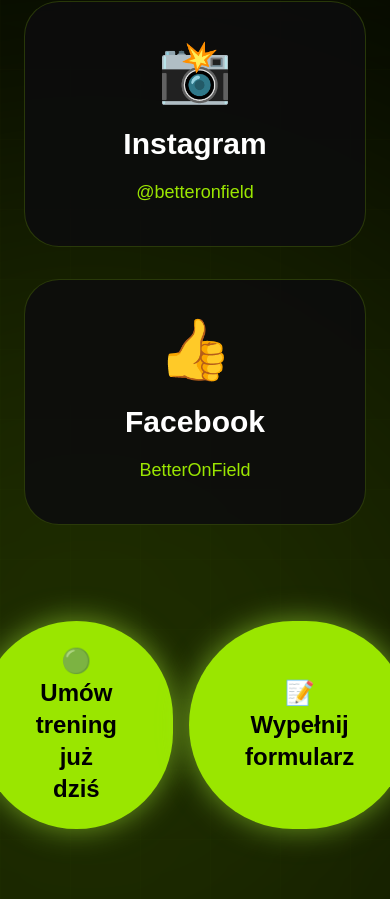
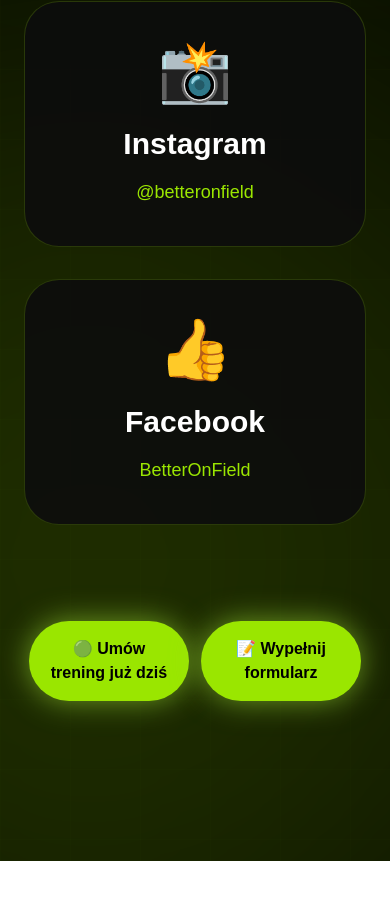
Before and after one commit to betteronfield/betteronfield-website, a Next.js app: page / in a window 390 px wide. Shown: the part 6850-7749 px from the top of the page. After the commit the page ends 7711 px from the top, so only its background shows below. Built offline with nearby package versions, Linux system fonts and the light colour scheme.

Commit message:
Update page.tsx

```diff
--- a/app/page.tsx
+++ b/app/page.tsx
@@ -724,14 +724,14 @@
 
     </div>
 
-   {/* CTA */}
-<div className="mt-24 text-center flex justify-center gap-4">
+  {/* CTA */}
+<div className="mt-24 text-center flex justify-center gap-3">
 
   <a
     href="https://wa.me/48535678992"
     target="_blank"
     rel="noopener noreferrer"
-    className="inline-flex w-64 justify-center items-center gap-4 bg-lime-400 text-black px-14 py-6 rounded-full font-black text-2xl hover:scale-105 transition shadow-[0_0_30px_rgba(163,230,53,0.6)]"
+    className="inline-flex w-40 sm:w-64 justify-center items-center gap-2 bg-lime-400 text-black px-4 sm:px-14 py-4 sm:py-6 rounded-full font-black text-base sm:text-2xl hover:scale-105 transition shadow-[0_0_30px_rgba(163,230,53,0.6)]"
   >
     🟢 Umów trening już dziś
   </a>
@@ -740,7 +740,7 @@
     href="https://docs.google.com/forms/d/e/1FAIpQLSc2SUqBX-jB5XUR0vQAktioumc216KvL-7uW_mXH3FqWxZqlg/viewform"
     target="_blank"
     rel="noopener noreferrer"
-    className="inline-flex w-64 justify-center items-center gap-4 bg-lime-400 text-black px-14 py-6 rounded-full font-black text-2xl hover:scale-105 transition shadow-[0_0_30px_rgba(163,230,53,0.6)]"
+    className="inline-flex w-40 sm:w-64 justify-center items-center gap-2 bg-lime-400 text-black px-4 sm:px-14 py-4 sm:py-6 rounded-full font-black text-base sm:text-2xl hover:scale-105 transition shadow-[0_0_30px_rgba(163,230,53,0.6)]"
   >
     📝 Wypełnij formularz
   </a>
```
